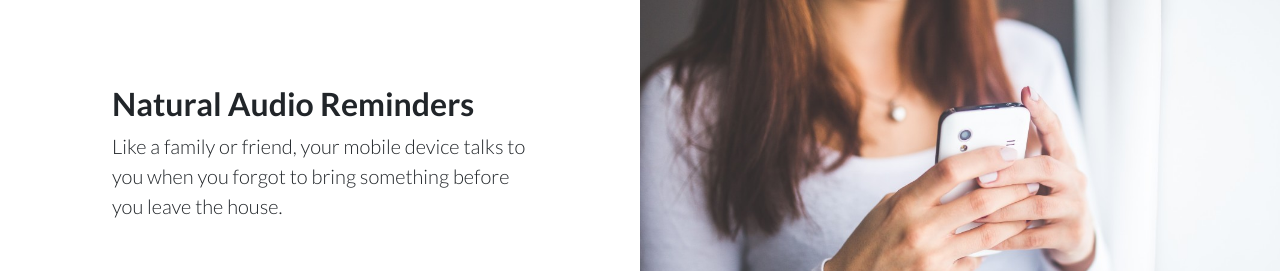
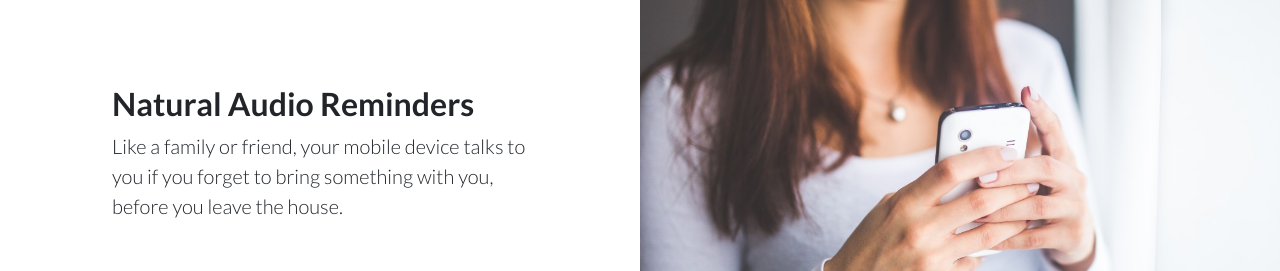
Before and after one commit to jamesylgan/ForgetMeNot, a website: page index.html in a window 1280 px wide. Shown: the part 2220-2491 px from the top of the page. Drawn offline with Linux system fonts and the light colour scheme.

Commit message:
Update index.html

```diff
--- a/index.html
+++ b/index.html
@@ -109,7 +109,7 @@
           <div class="col-lg-6 order-lg-2 text-white showcase-img" style="background-image: url('img/phone.jpg');"></div>
           <div class="col-lg-6 order-lg-1 my-auto showcase-text">
             <h2>Natural Audio Reminders</h2>
-            <p class="lead mb-0">Like a family or friend, your mobile device talks to you when you forgot to bring something before you leave the house.</p>
+            <p class="lead mb-0">Like a family or friend, your mobile device talks to you if you forget to bring something with you, before you leave the house.</p>
           </div>
         </div>
       </div>
```
